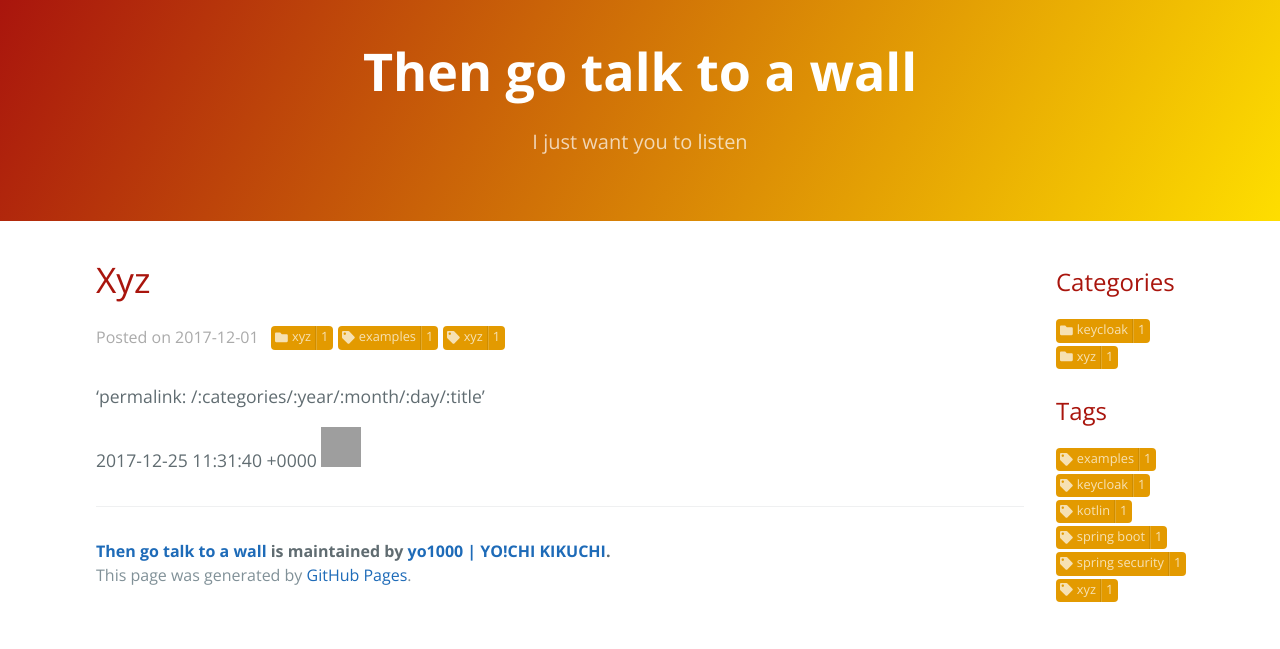
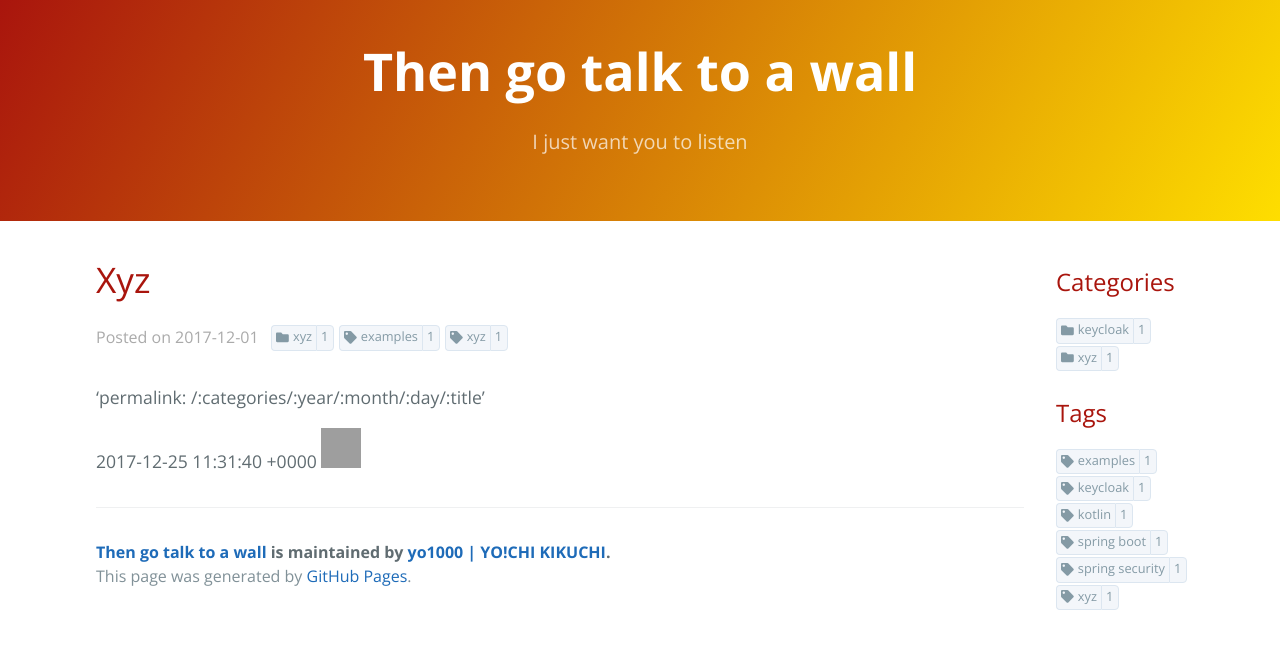
Before and after one commit to yo1000/blog.yo1000.com, a Jekyll site: the page built from _posts/2017-12-01-xyz.md, in a window 1280 px wide. Shown: the top 649 px of the page. Built offline with Jekyll 4.4.1, drawn with Linux system fonts in a browser that asks for light colours; grey boxes are pictures that could not be loaded.

Commit message:
Update overwrite.css

```diff
--- a/res/site/css/overwrite.css
+++ b/res/site/css/overwrite.css
@@ -49,6 +49,18 @@
   font-size: .8rem;
 }
 
+.meta-content li a .icon,
+.side-content li a .icon,
+.meta-content li a .label,
+.side-content li a .label,
+.meta-content li a .counter,
+.side-content li a .counter {
+  color: #567482;
+  word-wrap: normal;
+  background-color: #f3f6fa;
+  border: solid #dce6f0;
+}
+
 .meta-content li a .container,
 .side-content li a .container {
   display: inline-block;
@@ -58,26 +70,24 @@
 .meta-content li a .icon,
 .side-content li a .icon {
   display: inline-block;
-  background: #e39a00;
   padding: 2px 4px;
   border-radius: 4px 0 0 4px;
+  border-width: 1px 0 1px 1px;
 }
 
 .meta-content li a .label,
 .side-content li a .label {
   display: inline-block;
-  background: #e39a00;
   padding: 1px 4px 3px 0;
-  border-right: #cf8d00 solid 1px;
+  border-width: 1px 0px;
 }
 
 .meta-content li a .counter,
 .side-content li a .counter {
   display: inline-block;
-  background: #e39a00;
   padding: 1px 5px 3px 4px;
   border-radius: 0 4px 4px 0;
-  border-left: #e3aa2e solid 1px;
+  border-width: 1px;
 }
 
 .meta-content li a span,
```
